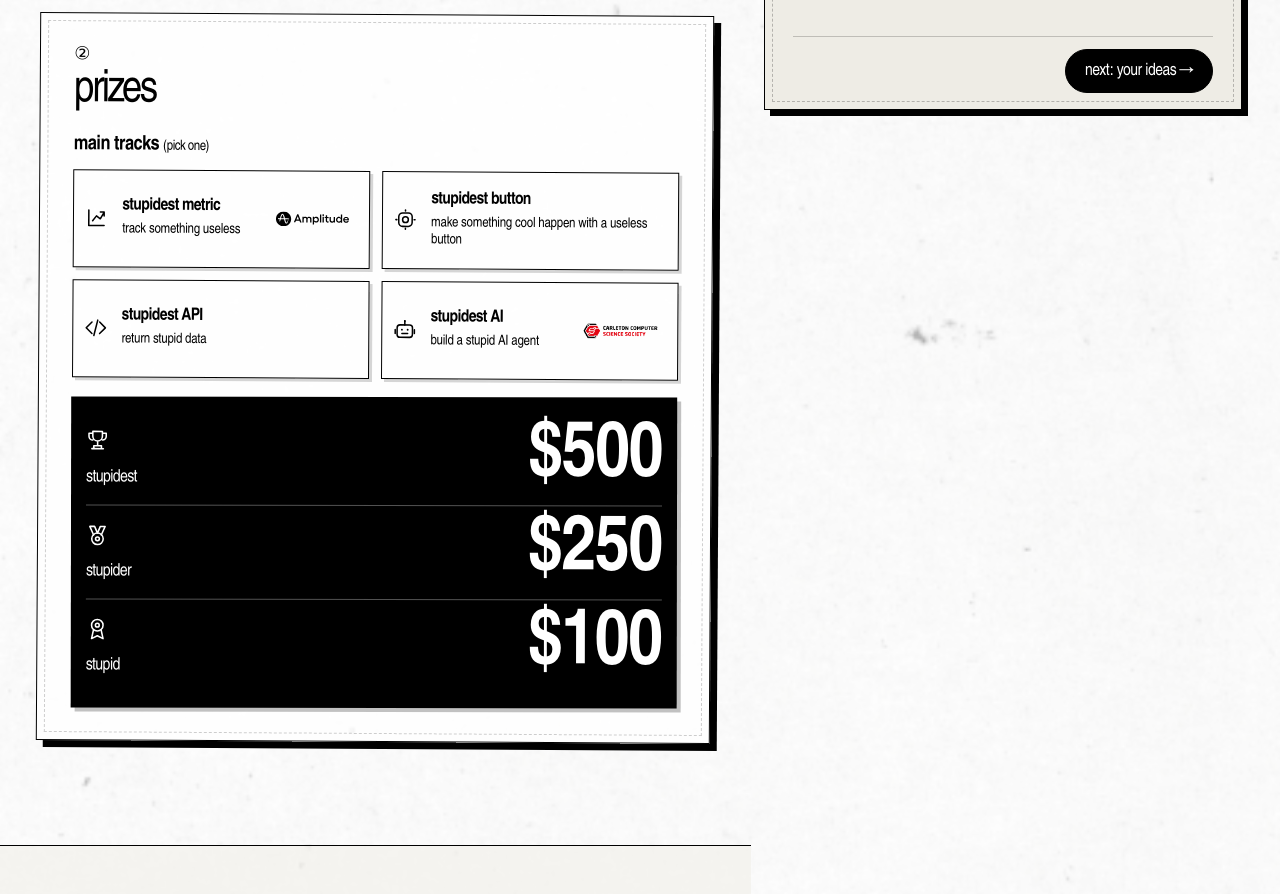
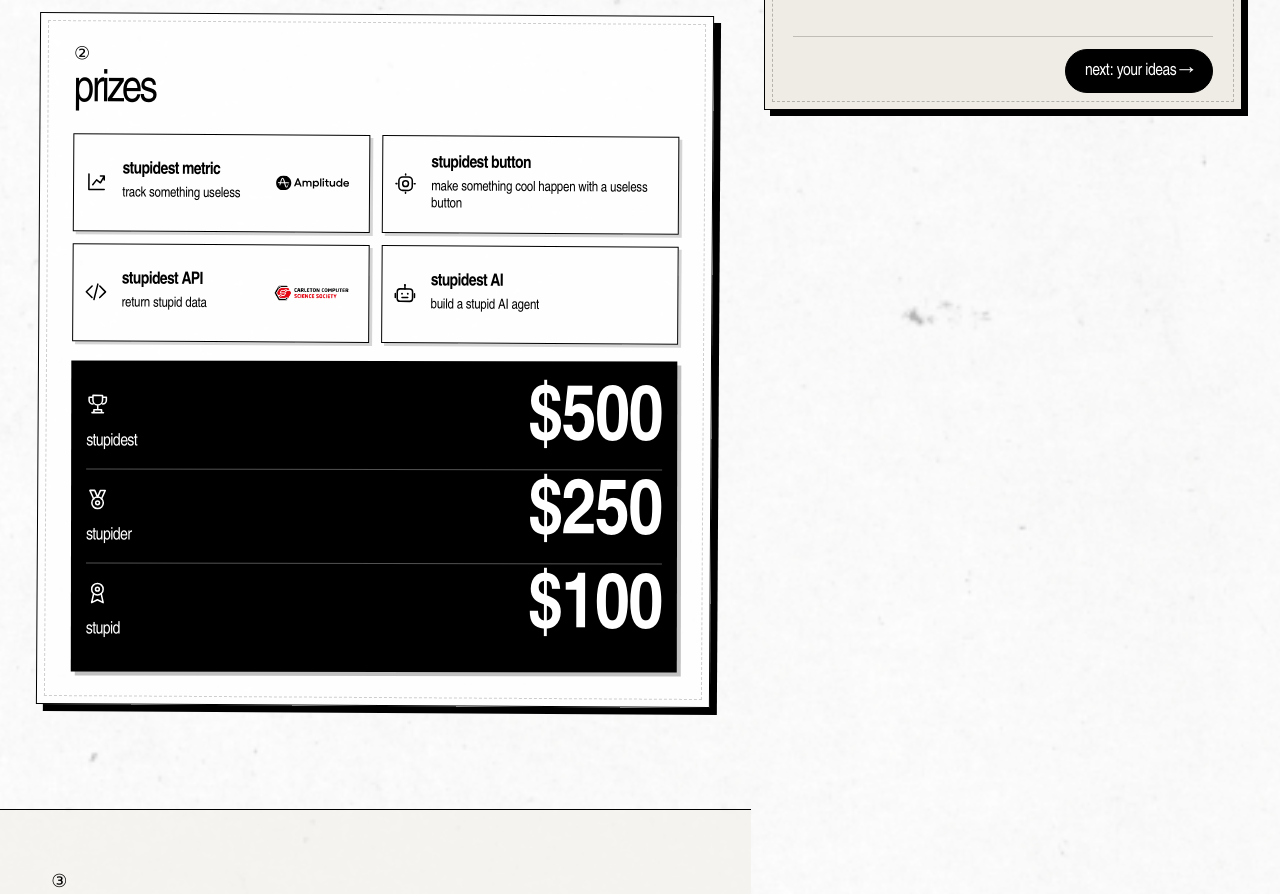
Before and after one commit to afaqmvirk/websihte, a Next.js app: page /ottawa in a window 1280 px wide. Shown: the part 1180-2074 px from the top of the page. Built offline with nearby package versions, Linux system fonts and the light colour scheme.

Commit message:
Correct Ottawa CCSS track sponsorship and remove tracks heading (#12)

```diff
--- a/app/lib/discord-bot-knowledge.ts
+++ b/app/lib/discord-bot-knowledge.ts
@@ -24,7 +24,7 @@ published hackathon facts (checked 2026-10-15; details can change):
 - ottawa agenda: 09:00 doors + breakfast; 10:00 opening nonsense; 10:30 build time; 13:00 food time; 17:30 demos; 19:00 prizes + goodbye. calendar download: https://www.stupideas.com/ottawa-2026.ics ; google and outlook calendar buttons are on the event page.
 - apply at https://www.stupideas.com/ottawa#apply . the posted deadline says "02 november at midnight" in 2026. the page labels it edt; that timezone/cutoff needs organizer confirmation, so do not invent a precise utc cutoff or silently reinterpret midnight. use absolute dates and do not call applications open after the posted deadline.
 - application: name, email, school/company/side quest, t-shirt size, dietary restrictions, and linkedin; optional resume and another profile/portfolio link. resumes can be pdf, doc, or docx up to 4 mb. answer "what's the stupidest thing you've ever done that completely worked out well?" (400 characters max) and "coolest thing you've ever built" (100 characters max). attendance/privacy consent is required; sharing details with sponsors is a separate optional choice. an application receipt is not acceptance. merch is only a possibility, not promised.
-- ottawa main tracks, pick one: stupidest metric (track something useless; amplitude), stupidest button (make something cool happen with a useless button), stupidest api (return stupid data), stupidest ai (build a stupid ai agent; carleton computer science society).
+- ottawa tracks: stupidest metric (track something useless; amplitude), stupidest button (make something cool happen with a useless button), stupidest api (return stupid data; carleton computer science society), stupidest ai (build a stupid ai agent).
 - general cash prizes: stupidest $500; stupider $250; stupid $100. do not invent extra track amounts, judging rules, or a currency the page does not specify.
 - ottawa sponsors/supporters listed: amplitude, shopify, mathematech, anakin, carleton computer science society, invest ottawa, cu there.
 - montreal 2027 is listed, with date tbd. no venue or application details are published. other editions in the archive include toronto, waterloo, singapore, london, san francisco, antananarivo, and seattle; use the website for archive links and dates.
--- a/app/ottawa/ottawa-page.tsx
+++ b/app/ottawa/ottawa-page.tsx
@@ -41,12 +41,12 @@ const MAIN_TRACKS: Prize[] = [
     title: "stupidest API",
     icon: "api",
     description: "return stupid data",
+    sponsor: { name: "Carleton Computer Science Society", src: "/sponsors/ccss.png", width: 1000, height: 204 },
   },
   {
     title: "stupidest AI",
     icon: "ai",
     description: "build a stupid AI agent",
-    sponsor: { name: "Carleton Computer Science Society", src: "/sponsors/ccss.png", width: 1000, height: 204 },
   },
 ];
 
@@ -535,14 +535,13 @@ export default function OttawaPage() {
               <p className={styles.sectionNumber} aria-hidden>②</p>
               <h2>prizes</h2>
               <div className={styles.prizeGroups}>
-                <section aria-labelledby="main-tracks-title">
-                  <h3 id="main-tracks-title" className={styles.mainTracksHeading}>main tracks <span>(pick one)</span></h3>
+                <section aria-label="themed prizes">
                   <ol className={styles.themedPrizeList}>
                     {MAIN_TRACKS.map((prize) => (
                       <li key={prize.title} className={prize.sponsor ? styles.sponsoredPrize : undefined}>
                         <PrizeIcon name={prize.icon} className={styles.prizeIcon} />
                         <div>
-                          <h4>{prize.title}</h4>
+                          <h3>{prize.title}</h3>
                           {prize.amount ? <p className={styles.prizeAmount}>{prize.amount}</p> : null}
                           {prize.description ? (
                             <p className={styles.prizeDescription}>{prize.description}</p>
--- a/app/ottawa/page.module.css
+++ b/app/ottawa/page.module.css
@@ -387,19 +387,6 @@
   margin-top: 20px;
 }
 
-.mainTracksHeading {
-  margin: 0 0 12px;
-  font-size: 20px;
-  font-weight: 600;
-  letter-spacing: -0.025em;
-  line-height: 1.2;
-}
-
-.mainTracksHeading span {
-  font-size: 14px;
-  font-weight: 400;
-}
-
 .themedPrizeList {
   display: grid;
   grid-template-columns: repeat(2, minmax(0, 1fr));
@@ -443,7 +430,7 @@
   height: 23px;
 }
 
-.themedPrizeList h4,
+.themedPrizeList h3,
 .generalPrizeList h3 {
   margin: 0;
   font-weight: 600;
@@ -451,7 +438,7 @@
   line-height: 1.05;
 }
 
-.themedPrizeList h4 {
+.themedPrizeList h3 {
   font-size: clamp(17px, 1.25vw, 20px);
 }
 
```
